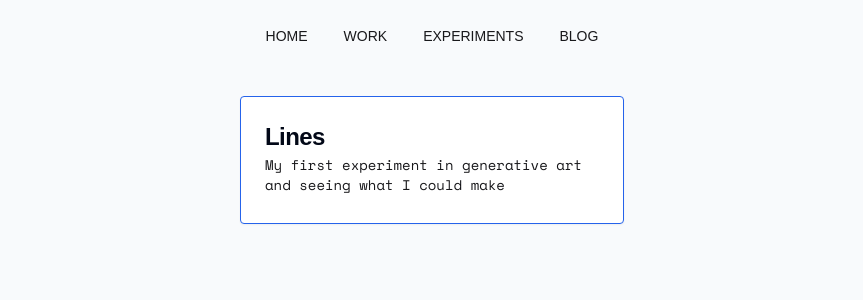
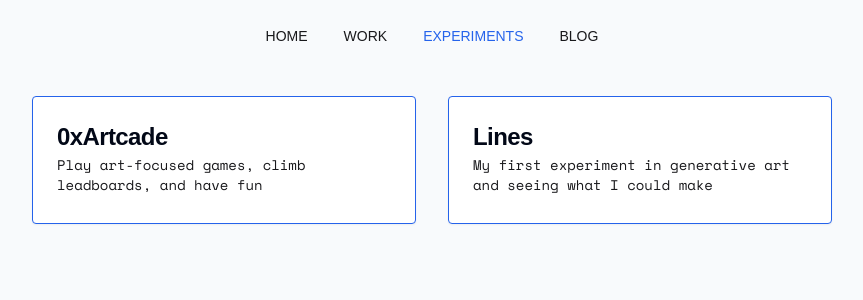
Before and after one commit to mpeyfuss/mpeyfuss-xyz, a Next.js app: page /experiments in a window 1280 px wide. Shown: the top 300 px of the page, without its empty margins (208-1071 px from the left). Built offline with nearby package versions, Linux system fonts and the light colour scheme; a web font is replaced by a local one.

Commit message:
added 0xartcade and updated nav

```diff
--- a/app/experiments/page.tsx
+++ b/app/experiments/page.tsx
@@ -9,10 +9,17 @@ import NextLink from "next/link";
 
 const experiments = [
   {
+    title: "0xArtcade",
+    description: "Play art-focused games, climb leadboards, and have fun",
+    link: "https://0xartcade.xyz",
+    target: "_blank",
+  },
+  {
     title: "Lines",
     description:
       "My first experiment in generative art and seeing what I could make",
     link: "/experiments/lines",
+    target: "_self",
   },
 ];
 
@@ -21,7 +28,7 @@ export default async function Experiments() {
     <PageWrapper className="">
       <div className="flex flex-wrap gap-8">
         {experiments.map((item) => (
-          <NextLink href={item.link} key={item.title}>
+          <NextLink href={item.link} target={item.target} key={item.title}>
             <Card>
               <CardHeader>
                 <CardTitle>{item.title}</CardTitle>
--- a/app/work/page.tsx
+++ b/app/work/page.tsx
@@ -9,12 +9,12 @@ import NextLink from "next/link";
 
 const work = [
   {
-    title: "Transient Labs",
+    title: "transient.xyz",
     description: "Creator tooling unleashing creativity on the blockchain",
     link: "https://transient.xyz",
   },
   {
-    title: "Transient Dot Fun",
+    title: "transient.fun",
     description: "Highlighting the ecosystem of fun blockchain tools",
     link: "https://transient.fun",
   },
--- a/components/nav.tsx
+++ b/components/nav.tsx
@@ -1,3 +1,5 @@
+"use client";
+
 import {
   NavigationMenu,
   NavigationMenuItem,
@@ -9,36 +11,58 @@ import {
 import { cn } from "@/lib/utils";
 
 import { Link } from "@/components/ui/typography";
+import { usePathname } from "next/navigation";
 
 export const Navigation = () => {
+  const pathname = usePathname();
   return (
     <div className="w-full flex justify-center mt-4">
       <NavigationMenu className="">
         <NavigationMenuList>
           <NavigationMenuItem>
             <Link href="/" legacyBehavior passHref>
-              <NavigationMenuLink className={cn(navigationMenuTriggerStyle())}>
+              <NavigationMenuLink
+                className={cn(
+                  navigationMenuTriggerStyle(),
+                  pathname === "/" ? "text-link" : ""
+                )}
+              >
                 HOME
               </NavigationMenuLink>
             </Link>
           </NavigationMenuItem>
           <NavigationMenuItem>
             <Link href="/work" legacyBehavior passHref>
-              <NavigationMenuLink className={cn(navigationMenuTriggerStyle())}>
+              <NavigationMenuLink
+                className={cn(
+                  navigationMenuTriggerStyle(),
+                  pathname.startsWith("/work") ? "text-link" : ""
+                )}
+              >
                 WORK
               </NavigationMenuLink>
             </Link>
           </NavigationMenuItem>
           <NavigationMenuItem>
             <Link href="/experiments" legacyBehavior passHref>
-              <NavigationMenuLink className={cn(navigationMenuTriggerStyle())}>
+              <NavigationMenuLink
+                className={cn(
+                  navigationMenuTriggerStyle(),
+                  pathname.startsWith("/experiments") ? "text-link" : ""
+                )}
+              >
                 EXPERIMENTS
               </NavigationMenuLink>
             </Link>
           </NavigationMenuItem>
           <NavigationMenuItem>
             <Link href="/blog" legacyBehavior passHref>
-              <NavigationMenuLink className={cn(navigationMenuTriggerStyle())}>
+              <NavigationMenuLink
+                className={cn(
+                  navigationMenuTriggerStyle(),
+                  pathname.startsWith("/blog") ? "text-link" : ""
+                )}
+              >
                 BLOG
               </NavigationMenuLink>
             </Link>
```
